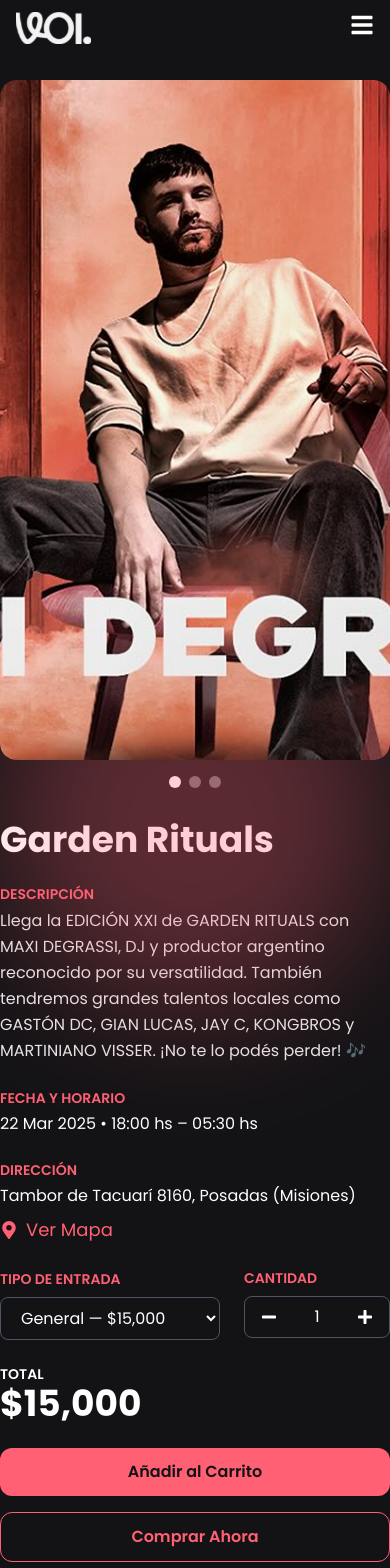
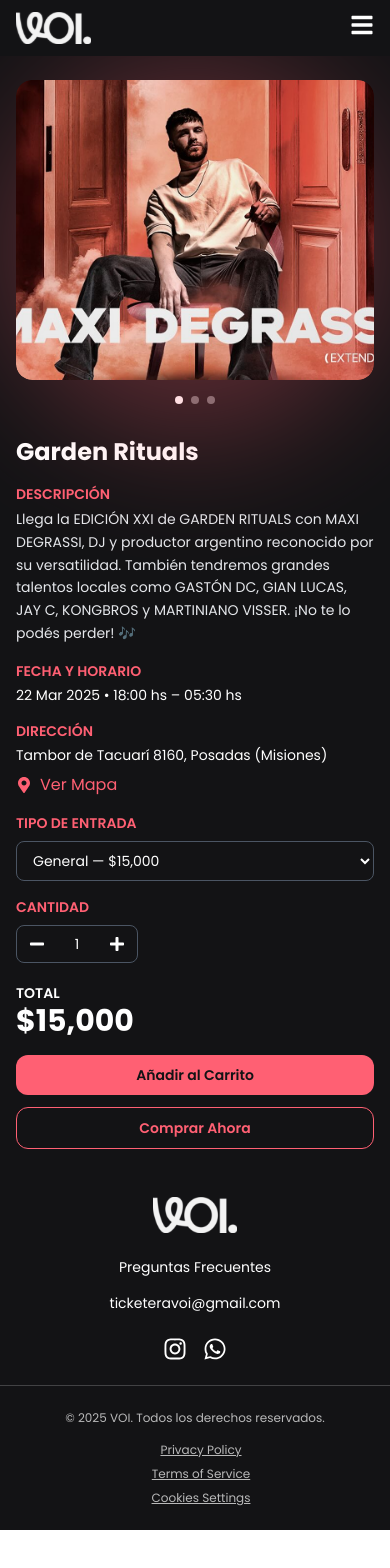
Before and after one commit to Pir4te64/Voi_frontend, a React (Vite) app: page /eventos/1 in a window 390 px wide. Shown: the top 1568 px of the page. After the commit the page ends 1530 px from the top, so only its background shows below. Built offline with nearby package versions, Linux system fonts and the light colour scheme; what @codaworks/react-glow would draw is missing.

Commit message:
feat: actualizar componentes de eventos para integrar datos estáticos y remotos; mejorar la presentación y la lógica de selección de entradas en EventDetail; agregar nuevas interfaces para la gestión de eventos

```diff
--- a/src/components/Eventos/EventCard.tsx
+++ b/src/components/Eventos/EventCard.tsx
@@ -32,7 +32,7 @@ const EventCard: React.FC<EventCardProps> = ({
     };
 
     return (
-        <div className="mx-auto h-[776px] max-w-xl overflow-hidden bg-transparent">
+        <div className="mx-auto h-[800px] max-w-xl overflow-hidden bg-transparent">
             <div className="relative overflow-hidden rounded-2xl">
                 <div
                     className="h-[528px] rounded-2xl bg-cover bg-center"
--- a/src/components/Eventos/Eventos.tsx
+++ b/src/components/Eventos/Eventos.tsx
@@ -9,7 +9,7 @@ import HeaderEvent from '@/components/Eventos/HeaderEvent';
 import GlowWrapper from '@/components/GlowWrapper';
 import EventsNav from '@/components/Eventos/EventsNav';
 import { useEventsStore } from '@/components/heroEvents/store/useEventsStore';
-import sliderImage from '@/assets/SliderEvent/Slider.png';
+import { staticEvents } from './data/estaticos';
 
 const monthNames = [
     'Ene', 'Feb', 'Mar', 'Abr', 'May', 'Jun',
@@ -17,44 +17,7 @@ const monthNames = [
 ];
 
 // Eventos estáticos por defecto
-const staticEvents: EventCardProps[] = [
-    {
-        id: 1,
-        image: sliderImage,
-        category: 'Electrónica',
-        date: '22 Mar 2025',
-        title: 'Garden Rituals',
-        location: 'Tambor de Tacuarí 8160',
-        city: 'Posadas (Misiones)',
-    },
-    {
-        id: 2,
-        image: sliderImage,
-        category: 'Fiestas',
-        date: '30 Abr 2025',
-        title: 'Sunset Beats',
-        location: 'Av. Costanera 1234',
-        city: 'Posadas (Misiones)',
-    },
-    {
-        id: 3,
-        image: sliderImage,
-        category: 'Sociales',
-        date: '10 May 2025',
-        title: 'City Vibes',
-        location: 'Rivadavia 567',
-        city: 'Posadas (Misiones)',
-    },
-    {
-        id: 4,
-        image: sliderImage,
-        category: 'Electrónica',
-        date: '18 Jun 2025',
-        title: 'Deep House Night',
-        location: 'Ruta 12 km 8',
-        city: 'Posadas (Misiones)',
-    },
-];
+
 
 // Categorías estáticas
 const staticCategories = ['Todos', 'Electrónica', 'Fiestas', 'Sociales'];
@@ -156,7 +119,7 @@ const EventsSection: React.FC = () => {
                 <EventsNav swiperRef={swiperRef} />
 
                 {/* Dots mobile */}
-                <div className="mt-4 flex justify-center space-x-2 sm:hidden">
+                <div className="mt-20 flex justify-center space-x-2 sm:hidden">
                     {filtered.map((_, idx) => (
                         <button
                             key={idx}
--- a/src/components/Eventos/SeccionEventos/EventosDetalles.tsx
+++ b/src/components/Eventos/SeccionEventos/EventosDetalles.tsx
@@ -4,21 +4,14 @@ import { useParams } from 'react-router-dom';
 import { Swiper, SwiperSlide } from 'swiper/react';
 import { A11y } from 'swiper/modules';
 import 'swiper/swiper-bundle.css';
-import { staticEvents, EventDetail as StaticEventDetail } from '@/components/Eventos/SeccionEventos/EventosEstaticos';
+import { staticEvents } from '@/components/Eventos/SeccionEventos/EventosEstaticos';
 import { useEventsStore } from '@/components/heroEvents/store/useEventsStore';
 import { FaMapMarkerAlt, FaMinus, FaPlus } from 'react-icons/fa';
+import { RemoteEvent, StaticEventDetail } from './data/Interfaces';
 
-interface RemoteEvent {
-    id: number;
-    nombre: string;
-    descripcion: string;
-    lugar: string;
-    fechaInicio: string;    // "YYYY-MM-DD"
-    fechaFin: string;       // "YYYY-MM-DD"
-    galeriaUrls: string[];
-    // ticketTypes y defaultTicket no vienen del API
-}
 
+
+// Nombres de meses para formateo
 const monthNames = [
     'Ene', 'Feb', 'Mar', 'Abr', 'May', 'Jun',
     'Jul', 'Ago', 'Sep', 'Oct', 'Nov', 'Dic'
@@ -28,25 +21,22 @@ const EventDetail: React.FC = () => {
     const { id } = useParams<{ id: string }>();
     const numericId = parseInt(id!, 10);
 
-    // estado para slider
+    // Slider
     const swiperRef = useRef<any>(null);
     const [activeIdx, setActiveIdx] = useState(0);
     const [showMap, setShowMap] = useState(false);
     const [quantity, setQuantity] = useState(1);
 
-    // store remoto
+    // Fetch remoto
     const remoteEvents = useEventsStore(s => s.events) as RemoteEvent[];
     const fetchEvents = useEventsStore(s => s.fetchEvents);
+    useEffect(() => { fetchEvents(); }, [fetchEvents]);
 
-    useEffect(() => {
-        fetchEvents();
-    }, [fetchEvents]);
-
-    // buscar en remoto y mapear
+    // Mapear remoto a StaticEventDetail si existe
     const raw = remoteEvents.find(e => e.id === numericId);
     const mappedRemote: StaticEventDetail | undefined = raw
         ? {
-            ...staticEvents[0], // tomamos shape de ejemplo
+            ...staticEvents[0],          // plantilla para campos faltantes
             id: raw.id,
             title: raw.nombre,
             description: raw.descripcion,
@@ -59,27 +49,26 @@ const EventDetail: React.FC = () => {
                 return `${day1} ${mon1} ${y1} – ${day2} ${mon2} ${y2}`;
             })(),
             gallery: raw.galeriaUrls,
-            // ticketTypes y defaultTicket quedan como en staticEvents
-            ticketTypes: staticEvents.find(e => e.id === raw.id)?.ticketTypes || staticEvents[0].ticketTypes,
-            defaultTicket: staticEvents.find(e => e.id === raw.id)?.defaultTicket || staticEvents[0].defaultTicket,
+            ticketTypes: staticEvents.find(e => e.id === raw.id)?.ticketTypes ?? staticEvents[0].ticketTypes,
+            defaultTicket: staticEvents.find(e => e.id === raw.id)?.defaultTicket ?? staticEvents[0].defaultTicket ?? staticEvents[0].ticketTypes[0].type,
         }
         : undefined;
 
-    // usar remoto si existe, si no el estático
-    const event = mappedRemote ?? staticEvents.find(e => e.id.toString() === id)!;
+    // Elegir datos: remoto o estático
+    const event = mappedRemote ?? staticEvents.find(e => e.id === numericId)!;
 
-    // ticket
+    // Estado de ticket seleccionado
     const [selectedTicket, setSelectedTicket] = useState<string>(
         event.defaultTicket || event.ticketTypes[0].type
     );
 
-    // total
+    // Calcular total
     const total = useMemo(() => {
         const ticket = event.ticketTypes.find(t => t.type === selectedTicket);
-        return (ticket?.price || 0) * quantity;
+        return (ticket?.price ?? 0) * quantity;
     }, [selectedTicket, quantity, event.ticketTypes]);
 
-    // mapa
+    // URL para el iframe de mapa
     const mapSrc = `https://www.google.com/maps?q=${encodeURIComponent(event.address)}&output=embed`;
 
     if (!event) {
@@ -89,74 +78,72 @@ const EventDetail: React.FC = () => {
             </div>
         );
     }
-
     return (
         <div className="relative w-full bg-primary">
             <div
-                className="pointer-events-none absolute left-0 top-1/2 h-96 w-96 -translate-y-1/2 transform rounded-full bg-secondary opacity-30 blur-3xl filter"
+                className="pointer-events-none absolute left-0 top-0 h-96 w-96 rounded-full bg-secondary opacity-30 blur-3xl filter md:left-0 md:top-1/2 md:-translate-y-1/2 md:transform"
             />
 
-            <div className="mx-auto flex max-w-7xl justify-center py-6">
+            <div className="mx-auto flex max-w-7xl justify-center px-4 py-6">
                 <div className="grid w-full grid-cols-1 gap-8 md:grid-cols-2">
                     {/* Carrusel */}
                     <div>
                         <Swiper
                             modules={[A11y]}
-                            onSwiper={swiper => { swiperRef.current = swiper; }}
-                            onSlideChange={swiper => setActiveIdx(swiper.realIndex)}
+                            onSwiper={s => { swiperRef.current = s; }}
+                            onSlideChange={s => setActiveIdx(s.realIndex)}
                             slidesPerView={1}
                             spaceBetween={20}
                             className="overflow-hidden rounded-2xl"
                         >
-                            {event.gallery.map((imgSrc, idx) => (
+                            {event.gallery?.map((imgSrc, idx) => (
                                 <SwiperSlide key={idx}>
                                     <img
                                         src={imgSrc}
                                         alt={`${event.title} slide ${idx + 1}`}
-                                        className="h-[680px] w-full rounded-2xl object-cover"
+                                        className="h-[300px] w-full rounded-2xl object-cover md:h-[680px]"
                                     />
                                 </SwiperSlide>
                             ))}
                         </Swiper>
                         <div className="mt-4 flex justify-center gap-2">
-                            {event.gallery.map((_, idx) => (
+                            {event.gallery?.map((_, idx) => (
                                 <button
                                     key={idx}
                                     onClick={() => swiperRef.current?.slideToLoop(idx)}
-                                    className={`w-3 h-3 rounded-full transition-colors ${activeIdx === idx ? 'bg-white' : 'bg-white/40'
-                                        }`}
+                                    className={`h-2 w-2 rounded-full transition-colors md:h-3 md:w-3 ${activeIdx === idx ? 'bg-white' : 'bg-white/40'}`}
                                 />
                             ))}
                         </div>
                     </div>
 
                     {/* Detalles */}
-                    <div className="space-y-6">
-                        <h1 className="text-4xl font-bold text-white">{event.title}</h1>
+                    <div className="space-y-4 md:space-y-6">
+                        <h1 className="text-2xl font-bold text-white md:text-4xl">{event.title}</h1>
 
                         <section>
                             <h2 className="mb-1 text-sm font-semibold uppercase text-secondary">Descripción</h2>
-                            <p className="text-md leading-relaxed text-gray-200">
+                            <p className="text-sm leading-relaxed text-gray-200 md:text-base">
                                 {event.description}
                             </p>
                         </section>
 
                         <section>
                             <h2 className="mb-1 text-sm font-semibold uppercase text-secondary">Fecha y Horario</h2>
-                            <p className="text-white">{event.fullDate}</p>
+                            <p className="text-sm text-white md:text-base">{event.fullDate}</p>
                         </section>
 
                         <section>
                             <h2 className="mb-1 text-sm font-semibold uppercase text-secondary">Dirección</h2>
-                            <p className="text-white">{event.address}</p>
+                            <p className="text-sm text-white md:text-base">{event.address}</p>
                             <button
                                 onClick={() => setShowMap(prev => !prev)}
-                                className="mt-2 flex items-center text-lg text-secondary"
+                                className="mt-2 flex items-center text-base text-secondary md:text-lg"
                             >
                                 <FaMapMarkerAlt className="mr-2" /> Ver Mapa
                             </button>
                             {showMap && (
-                                <div className="mt-4 h-64 w-full overflow-hidden rounded-lg transition-all duration-300">
+                                <div className="mt-4 h-48 w-full overflow-hidden rounded-lg transition-all duration-300 md:h-64">
                                     <iframe
                                         src={mapSrc}
                                         width="100%"
@@ -170,13 +157,13 @@ const EventDetail: React.FC = () => {
                         </section>
 
                         {/* Entrada y Cantidad */}
-                        <section className="flex flex-row items-center gap-6">
-                            <div className="flex-1 space-y-2">
+                        <section className="flex flex-col gap-4 md:flex-row md:items-center md:gap-6">
+                            <div className="w-full space-y-2">
                                 <h2 className="text-sm font-semibold uppercase text-secondary">Tipo de Entrada</h2>
                                 <select
                                     value={selectedTicket}
                                     onChange={e => setSelectedTicket(e.target.value)}
-                                    className="w-full rounded-lg border border-gray-600 bg-primary px-4 py-2 text-white"
+                                    className="w-full rounded-lg border border-gray-600 bg-primary px-3 py-2 text-sm text-white md:px-4 md:text-base"
                                 >
                                     {event.ticketTypes.map(t => (
                                         <option key={t.type} value={t.type} disabled={!t.available}>
@@ -186,11 +173,11 @@ const EventDetail: React.FC = () => {
                                 </select>
                             </div>
 
-                            <div className="space-y-2">
+                            <div className="w-full space-y-2">
                                 <h2 className="text-sm font-semibold uppercase text-secondary">Cantidad</h2>
                                 <div className="inline-flex items-center overflow-hidden rounded-lg border border-gray-600">
                                     <button
-                                        className="px-4 py-2 text-white"
+                                        className="px-3 py-2 text-white md:px-4"
                                         onClick={() => setQuantity(q => Math.max(1, q - 1))}
                                     >
                                         <FaMinus />
@@ -199,10 +186,10 @@ const EventDetail: React.FC = () => {
                                         type="text"
                                         readOnly
                                         value={quantity}
-                                        className="w-12 bg-primary px-4 py-2 text-center text-white focus:outline-none"
+                                        className="w-10 bg-primary px-2 py-2 text-center text-sm text-white focus:outline-none md:w-12 md:px-4 md:text-base"
                                     />
                                     <button
-                                        className="px-4 py-2 text-white"
+                                        className="px-3 py-2 text-white md:px-4"
                                         onClick={() => setQuantity(q => q + 1)}
                                     >
                                         <FaPlus />
@@ -214,15 +201,15 @@ const EventDetail: React.FC = () => {
                         {/* Total */}
                         <div className="mt-4">
                             <p className="text-sm font-semibold uppercase">Total</p>
-                            <p className="text-4xl font-bold text-white">${total.toLocaleString()}</p>
+                            <p className="text-3xl font-bold text-white md:text-4xl">${total.toLocaleString()}</p>
                         </div>
 
                         {/* Botones */}
-                        <div className="mt-4 flex flex-col gap-4">
-                            <button className="flex-1 rounded-xl bg-secondary px-4 py-3 font-semibold text-primary hover:text-white">
+                        <div className="mt-4 flex flex-col gap-3 md:gap-4">
+                            <button className="w-full rounded-xl bg-secondary px-4 py-2.5 text-sm font-semibold text-primary transition hover:text-white md:py-3 md:text-base">
                                 Añadir al Carrito
                             </button>
-                            <button className="flex-1 rounded-xl border border-secondary px-4 py-3 font-semibold text-secondary hover:text-white">
+                            <button className="w-full rounded-xl border border-secondary px-4 py-2.5 text-sm font-semibold text-secondary transition hover:text-white md:py-3 md:text-base">
                                 Comprar Ahora
                             </button>
                         </div>
--- /dev/null
+++ b/src/components/Eventos/SeccionEventos/data/Interfaces.ts
@@ -0,0 +1,32 @@
+
+// --- TYPES ---
+
+// TicketType para entradas
+export interface TicketType {
+    type: string;
+    price: number;
+    available: boolean;
+}
+
+// Shape de un evento estático (usado como fallback y template)
+export interface StaticEventDetail {
+    id: number;
+    title: string;
+    description: string;
+    address: string;
+    fullDate: string;
+    gallery: string[];
+    ticketTypes: TicketType[];
+    defaultTicket: string;
+}
+
+// Shape de un evento remoto desde API
+export interface RemoteEvent {
+    id: number;
+    nombre: string;
+    descripcion: string;
+    lugar: string;
+    fechaInicio: string;    // "YYYY-MM-DD"
+    fechaFin: string;       // "YYYY-MM-DD"
+    galeriaUrls: string[];
+}
--- /dev/null
+++ b/src/components/Eventos/data/estaticos.ts
@@ -0,0 +1,41 @@
+import sliderImage from '@/assets/SliderEvent/Slider.png';
+import { EventCardProps } from '../EventCard';
+
+export const staticEvents: EventCardProps[] = [
+    {
+        id: 1,
+        image: sliderImage,
+        category: 'Electrónica',
+        date: '22 Mar 2025',
+        title: 'Garden Rituals',
+        location: 'Tambor de Tacuarí 8160',
+        city: 'Posadas (Misiones)',
+    },
+    {
+        id: 2,
+        image: sliderImage,
+        category: 'Fiestas',
+        date: '30 Abr 2025',
+        title: 'Sunset Beats',
+        location: 'Av. Costanera 1234',
+        city: 'Posadas (Misiones)',
+    },
+    {
+        id: 3,
+        image: sliderImage,
+        category: 'Sociales',
+        date: '10 May 2025',
+        title: 'City Vibes',
+        location: 'Rivadavia 567',
+        city: 'Posadas (Misiones)',
+    },
+    {
+        id: 4,
+        image: sliderImage,
+        category: 'Electrónica',
+        date: '18 Jun 2025',
+        title: 'Deep House Night',
+        location: 'Ruta 12 km 8',
+        city: 'Posadas (Misiones)',
+    },
+];
--- a/src/components/heroEvents/store/useEventsStore.ts
+++ b/src/components/heroEvents/store/useEventsStore.ts
@@ -38,7 +38,6 @@ export const useEventsStore = create<EventsState>((set) => ({
                 },
             });
             set({ events: data });
-            console.log("Eventos obtenidos:", data);
         } catch (error) {
             console.error("Error al obtener eventos:", error);
         }
```
